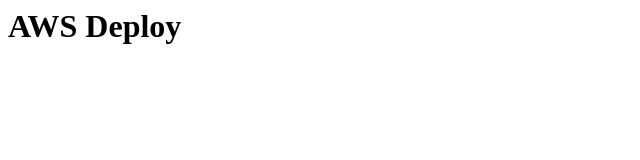
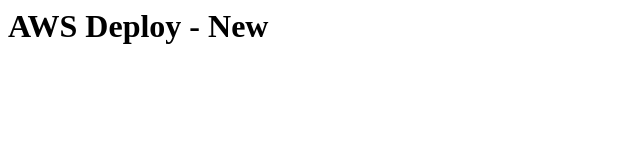
Before and after one commit to satyapatidar/aws-deploy-demo, a plain HTML site: page index.html in a window 1280 px wide. Shown: the whole page, without its empty margins (0-640 px from the left). Drawn offline with Linux system fonts and the light colour scheme.

Commit message:
Changes in index

```diff
--- a/index.html
+++ b/index.html
@@ -1,6 +1,6 @@
 <html>
 <head></head>
 <body>
-<h1>AWS Deploy</h1>
+<h1>AWS Deploy - New</h1>
 </body>
 </html>
```
